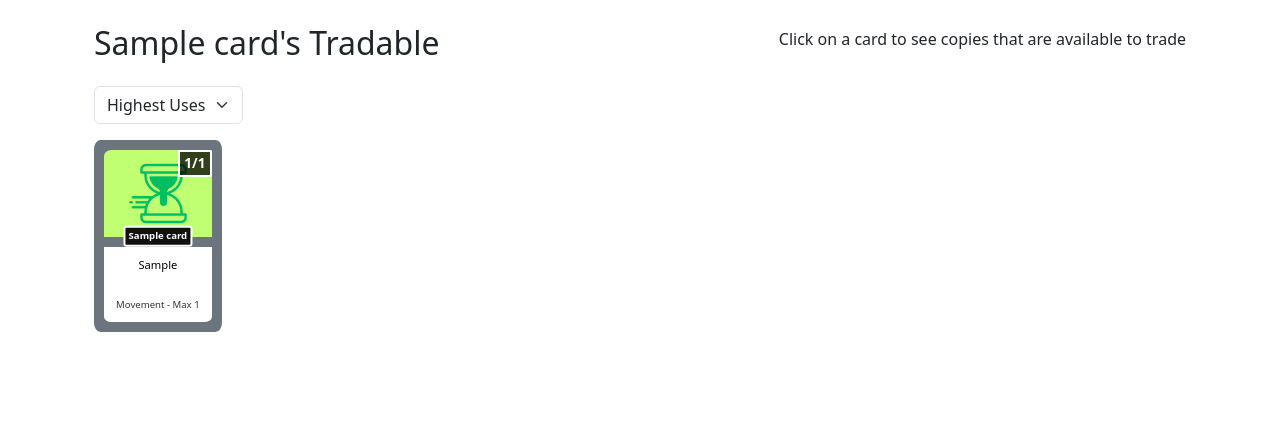
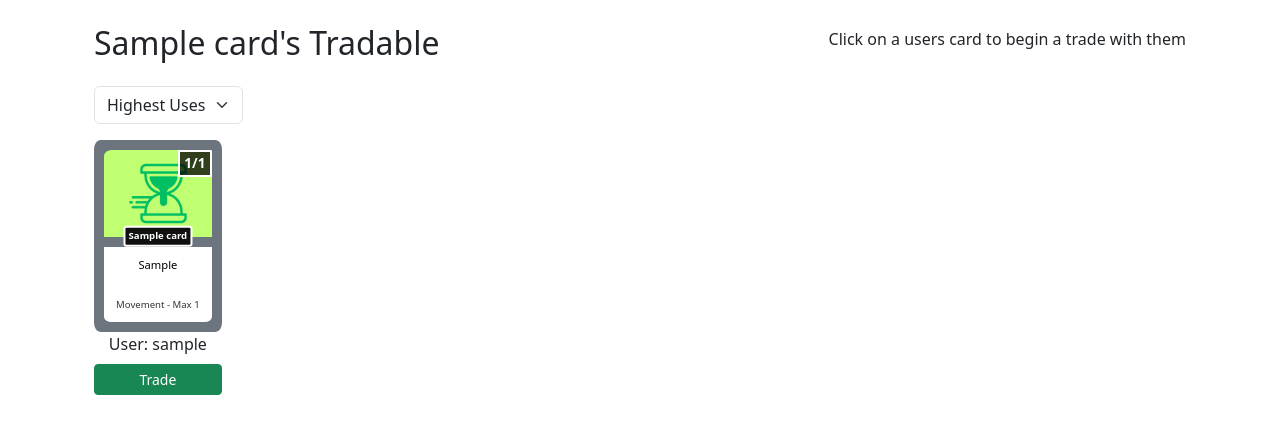
Before and after one commit to phyric1/CITS3403_Project, a Flask app: page /market/1 in a window 1280 px wide. Shown: the part 56-490 px from the top of the page. Run offline with Flask 3, Linux system fonts and the light colour scheme; a user stored in the database is signed in; tables that the repository leaves empty hold one stand-in row (values such as "Sample post").

Commit message:
Add buttons which create new trade with target

```diff
--- a/app/templates/trading/trade_market.html
+++ b/app/templates/trading/trade_market.html
@@ -12,7 +12,7 @@
     <!-- Header -->
     <div class="d-flex justify-content-between align-items-center mb-3">
         <h2>{{card.name}}'s Tradable</h2>
-        <p>Click on a card to see copies that are available to trade</p>
+        <p>Click on a users card to begin a trade with them</p>
     </div>
 
     <form class="mb-3" method="GET">
@@ -29,7 +29,10 @@
         {% set item = namespace(card=user_card.card, uses_remaining=user_card.uses_remaining) %}
         <div class="card-wrapper" data-card-id="{{ user_card.id }}">
             {% include "_card.html" %}
+            <p class="m-0 text-center">User: {{ user_card.user.username }}</p>
+            <a href="{{ url_for('trading.new_trade', target_username=user_card.user.username) }}" class="btn btn-sm btn-success w-100 mt-2">Trade</a>
         </div>
         {% endfor %}
+
     </div>
 {% endblock %}
```
